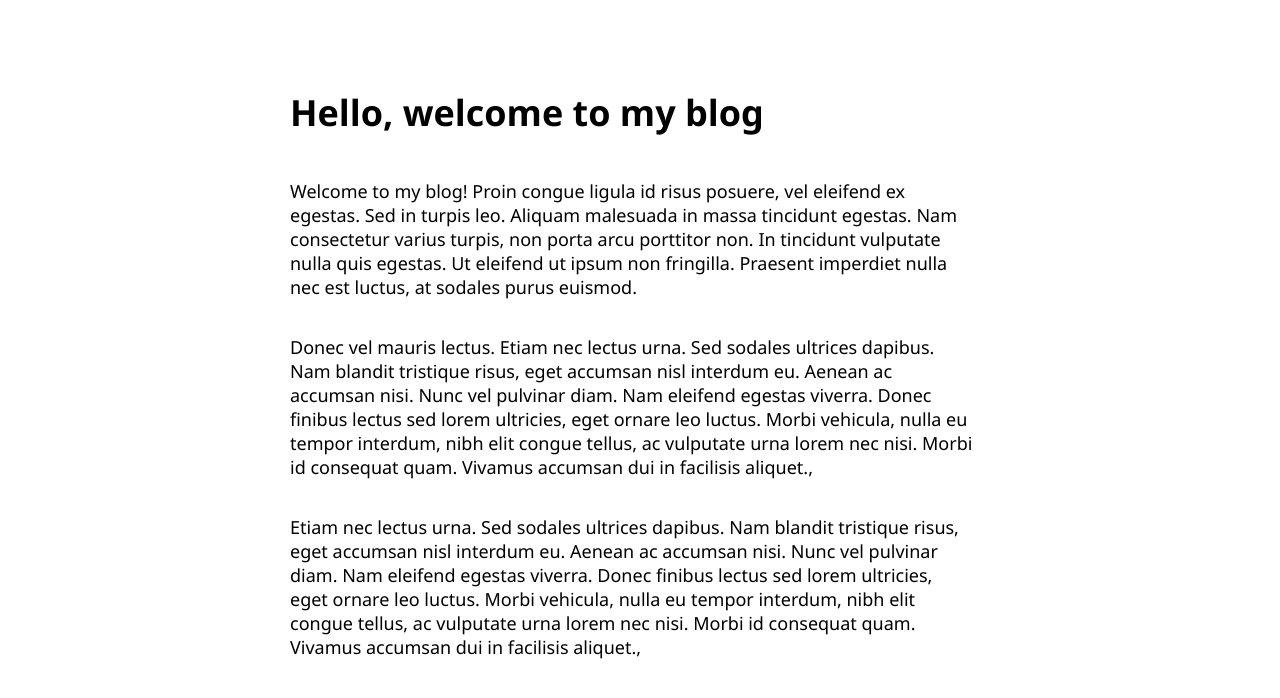
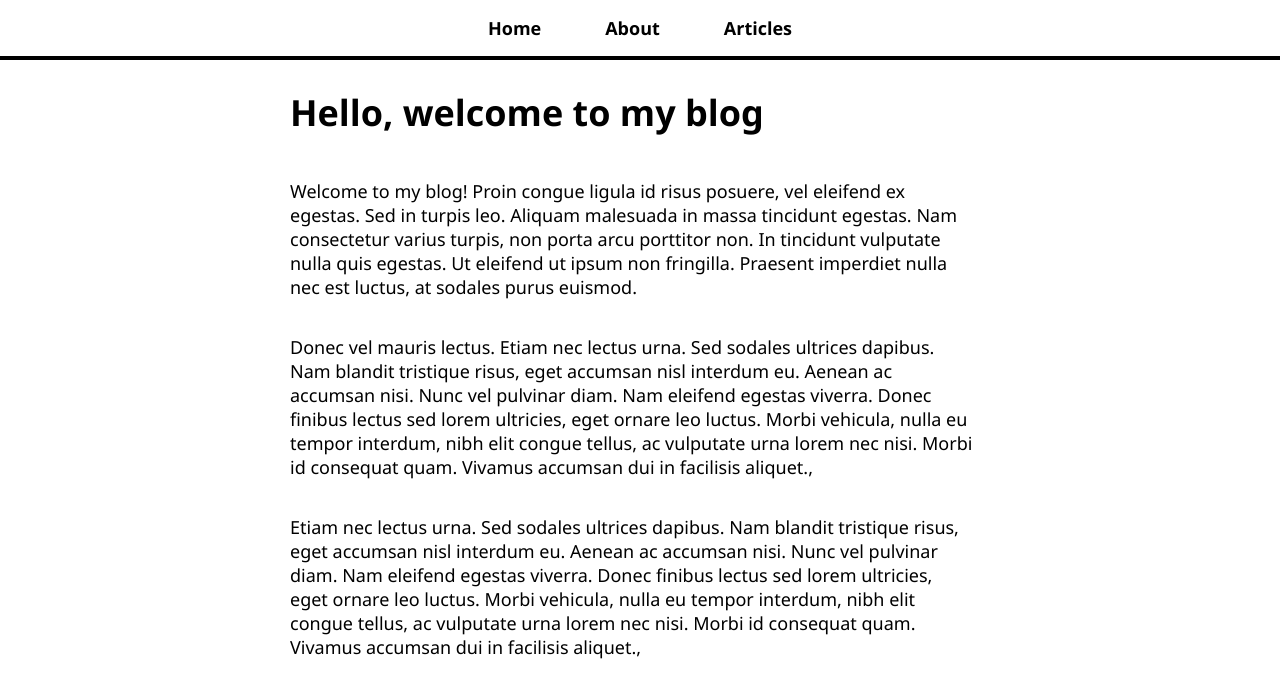
Before and after one commit to bbj/LkReact-3-ReactCreatingAndHostingAFullStackSite, a React (Create React App) app: page / in a window 1280 px wide. Shown: the top 698 px of the page. Built offline with nearby package versions, Linux system fonts and the light colour scheme.

Commit message:
1.5 - Using react-router links

```diff
--- a/src/App.js
+++ b/src/App.js
@@ -3,6 +3,7 @@
 import AboutPage from './pages/AboutPage';
 import ArticlesList from './pages/ArticlesList';
 import ArticlePage from './pages/ArticlePage';
+import NavBar from './NavBar';
 import {
   Routes, Route
 } from 'react-router-dom';
@@ -10,6 +11,7 @@
 function App() {
   return (
     <div className="App">
+      <NavBar />
       <div id="page-body">
         <Routes>
           <Route path="/" element={<HomePage />} exact />
--- /dev/null
+++ b/src/NavBar.js
@@ -0,0 +1,15 @@
+import React from 'react';
+import { Link } from 'react-router-dom';
+
+const NavBar = () => {
+  return (
+    <nav>
+      <ul>
+        <li><Link to="/">Home</Link></li>
+        <li><Link to="/about">About</Link></li>
+        <li><Link to="/articles-list">Articles</Link></li>
+      </ul>
+    </nav>
+  )
+}
+export default NavBar;
```
